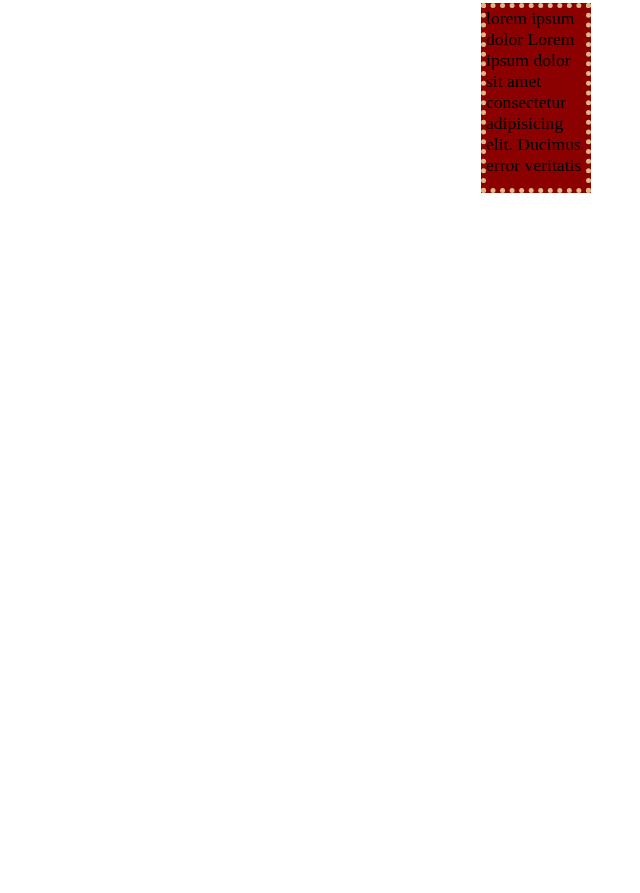
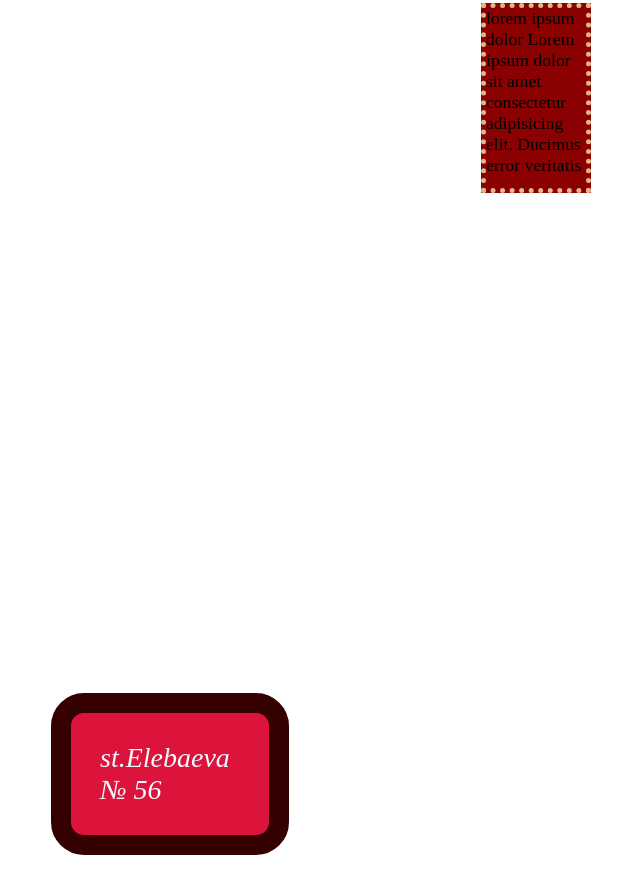
Before and after one commit to jkattoeva/6.10.21, a plain HTML site: page index.html in a window 1280 px wide. Shown: the part 3127-4020 px from the top of the page, without its empty margins (27-667 px from the left). Before the commit the page ends 3820 px from the top, so only its background shows below. Drawn offline with Linux system fonts and the light colour scheme.

Commit message:
add index.html

```diff
--- a/index.html
+++ b/index.html
@@ -15,6 +15,7 @@
   <h4>Lorem ipsum dolor sit amet, consectetur adipisicing elit. Quasi eaque excepturi officiis fuga earum</h4>
   <article>Lorem ipsum dolor sit amet consectetur adipisicing elit. Ad, cum illum, expedita officia deleniti ducimus maiores laboriosam alias quaerat earum itaque aut amet. Quam voluptates sunt totam quas, error praesentium?</article>
   <section>lorem ipsum dolor Lorem ipsum dolor sit amet consectetur adipisicing elit. Ducimus error veritatis</section>
+  <address>st.Elebaeva № 56</address>
 
 </body>
 </html>
--- a/style.css
+++ b/style.css
@@ -69,5 +69,16 @@ section
   font-style: initial;
   font-size: 110%;
   margin: 500px;
+}
+address
+{
+  color: aliceblue;
+  background-color: crimson;
+  width: 140px;
+  border: 20px solid rgb(53, 0, 0);
+  border-radius: 33px;
+  padding: 29px;
+  margin: 70px;
+  font-size: 28px;
 
 }
```
